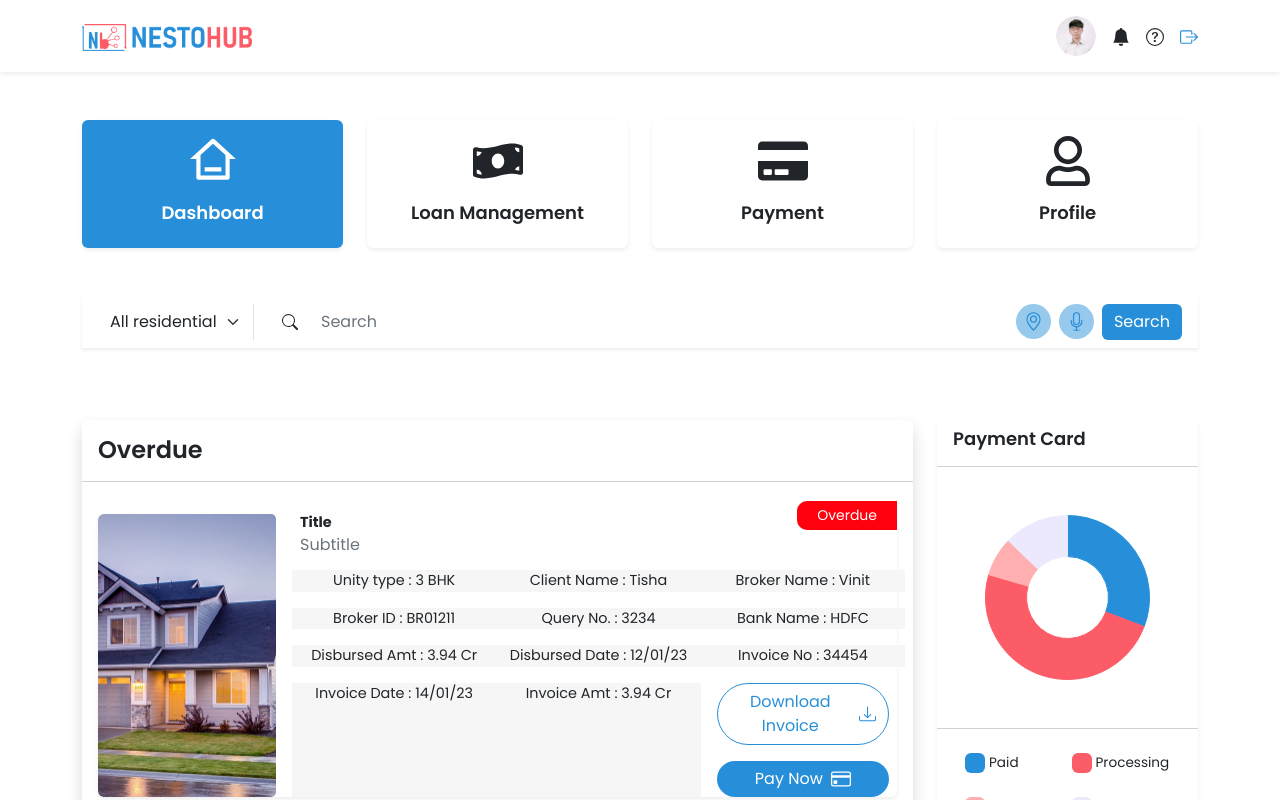
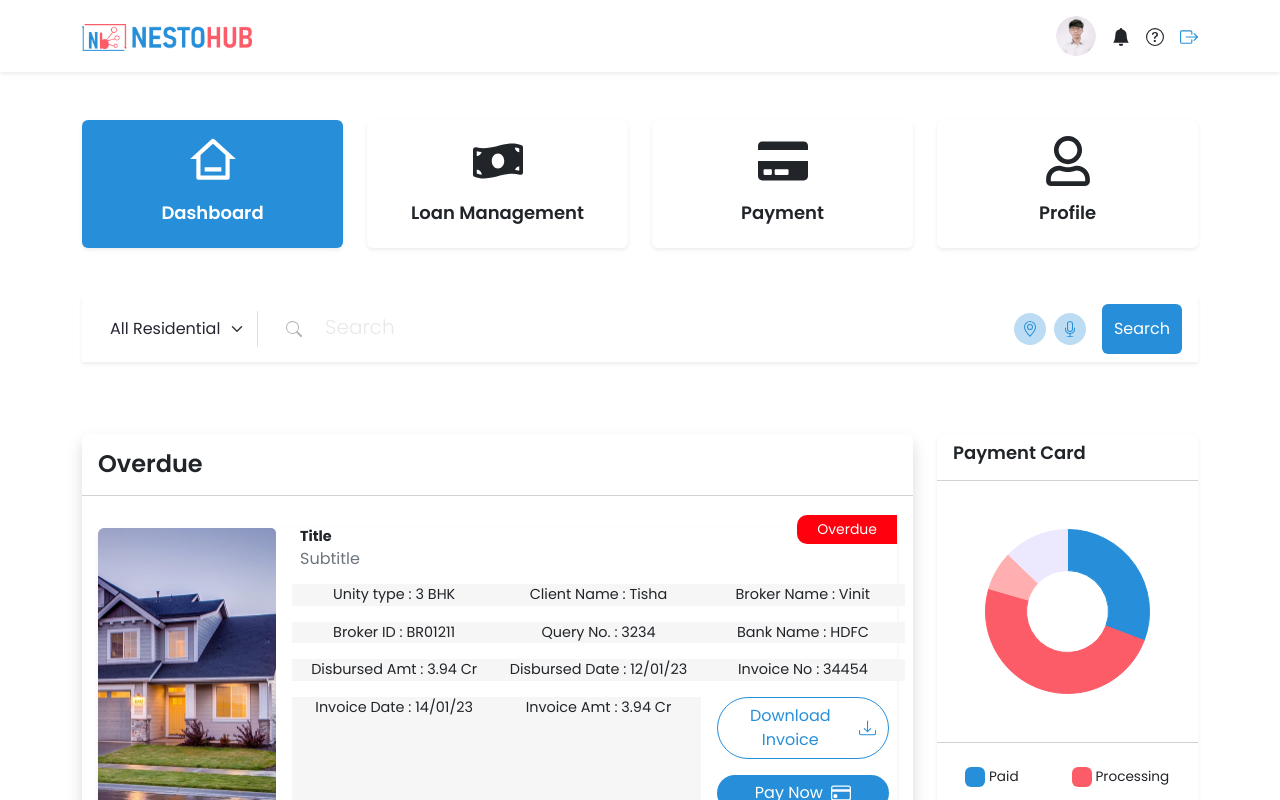
Before and after one commit to Vivekackrolix/Nesto-Frontend, a React (Create React App) app: page /home-dashboard in a window 1280 px wide. Shown: the top 800 px of the page. Built offline with nearby package versions, Linux system fonts and the light colour scheme.

Commit message:
dashboard filter form css styling

```diff
--- a/src/dashboard/search-filter/SearchFilter.css
+++ b/src/dashboard/search-filter/SearchFilter.css
@@ -1,6 +1,50 @@
 .voice-location-icons .rounded-circle {
-  width: 35px;
-  height: 35px;
-  background-color: rgb(39 143 217 / 48%);
+  width: 32px;
+  height: 32px;
+  background-color: rgb(39 143 217 / 31%);
   color: var(--primary-color);
 }
+
+.dashboard__wrapper__filter select {
+  font-weight: 400;
+  color: var(--cold-steel-color);
+}
+
+/* Set common styles for input placeholders */
+.dashboard__wrapper__filter input::placeholder {
+  font-weight: 350;
+  font-size: 20px;
+  color: #b3b4b8;
+  opacity: 0.3;
+}
+
+/* Set styles for specific vendor prefixes */
+/* WebKit, Blink, Edge */
+input::-webkit-input-placeholder {
+  opacity: 0.3;
+}
+
+/* Mozilla Firefox 4 to 18 */
+input:-moz-placeholder {
+  opacity: 0.3;
+}
+
+/* Mozilla Firefox 19+ */
+input::-moz-placeholder {
+  opacity: 0.3;
+}
+
+/* Internet Explorer 10-11 */
+input:-ms-input-placeholder {
+  opacity: 0.3;
+}
+
+/* Microsoft Edge */
+input::-ms-input-placeholder {
+  opacity: 0.3;
+}
+
+.voice-location-icons .bg-color-primary {
+  padding-top: 13px;
+  padding-bottom: 13px;
+}
--- a/src/dashboard/search-filter/SearchFilter.js
+++ b/src/dashboard/search-filter/SearchFilter.js
@@ -10,13 +10,13 @@ import './SearchFilter.css';
 
 const SearchFilterBox = () => {
   return (
-    <div className="bg-white shadow-sm d-flex align-items-center mb-5 mt-4">
+    <div className="dashboard__wrapper__filter bg-white shadow-sm d-flex align-items-center mb-5 mt-4">
       <div className="px-3 py-2">
         <Form.Select
           defaultValue="All residential"
           className="border-0 rounded-0 border-end"
         >
-          <option>All residential</option>
+          <option>All Residential</option>
           <option>Option 1</option>
           <option>Option 2</option>
           <option>Option 3</option>
@@ -25,15 +25,15 @@ const SearchFilterBox = () => {
       <div className="flex-grow-1">
         <InputGroup>
           <InputGroup.Text className="border-0 bg-transparent">
-            <BsSearch />
+            <BsSearch color="#B3B4B8" />
           </InputGroup.Text>
-          <FormControl placeholder="Search" style={{ border: 'none' }} />
+          <FormControl placeholder="Search" className="border-0" />
         </InputGroup>
       </div>
       <div className="px-3 py-2 voice-location-icons">
-        <BsGeoAlt className="rounded-circle me-2 p-2" size={24} />
-        <BsMic className="rounded-circle me-2 p-2" size={24} />
-        <Button variant="primary" className="bg-color-primary">
+        <BsGeoAlt className="rounded-circle me-2 p-2" size={16} />
+        <BsMic className="rounded-circle me-2 p-2" size={16} />
+        <Button variant="primary" className="ms-2 bg-color-primary">
           Search
         </Button>
       </div>
--- a/src/index.css
+++ b/src/index.css
@@ -12,6 +12,7 @@
   --wild-sand: #f6f6f6;
   --bg-red: #ff000e;
   --bg-red-darker: #b7010d;
+  --gray-color: #b3b4b8;
 
   /* divider */
   --divider: #d3d3d3;
```
